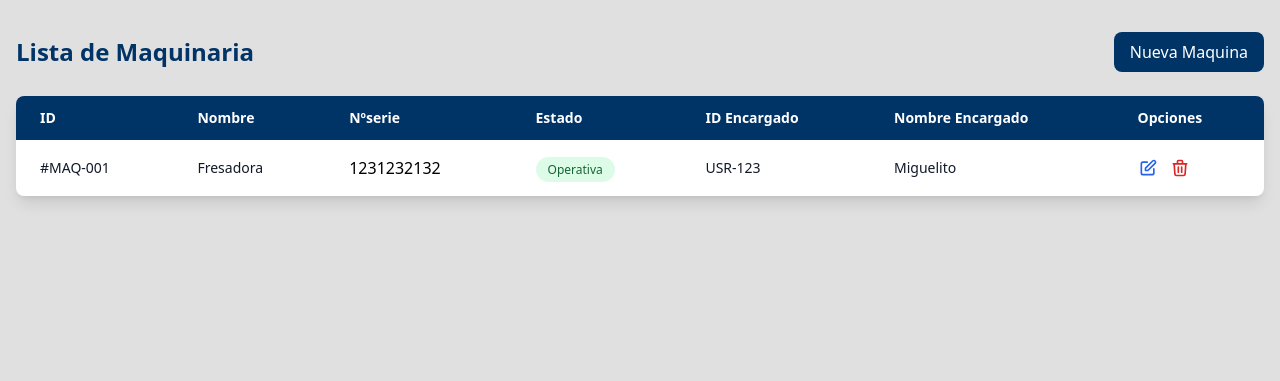
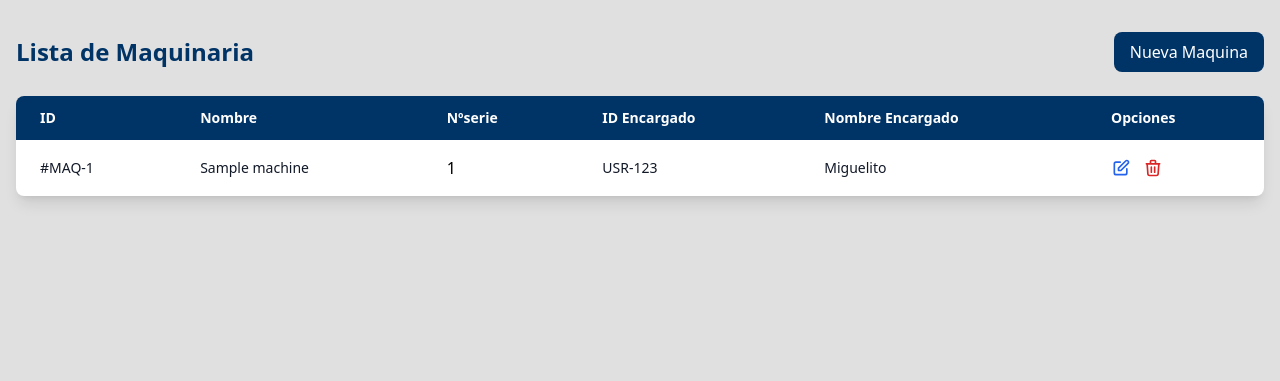
Before and after one commit to Amazghari/Projecte-3-Tot-Maquina, a PHP site: template App/Views/inventory.php in a window 1280 px wide. Shown: the part 80-461 px from the top of the page. Run offline with PHP 8.4, Linux system fonts and the light colour scheme; the template is opened without the code that fills it: most values are stand-ins (such as "Sample title", 1, 10 or a date in 2020); style sheets or scripts are compiled from the project's sources; some libraries are stand-ins or nearby versions.

Commit message:
Modificar modal añadir maquina

```diff
--- a/App/Views/inventory.php
+++ b/App/Views/inventory.php
@@ -28,32 +28,29 @@
                             <th class="px-6 py-3 text-left text-sm font-semibold">ID</th>
                             <th class="px-6 py-3 text-left text-sm font-semibold">Nombre</th>
                             <th class="px-6 py-3 text-left text-sm font-semibold">Nºserie</th>
-                            <th class="px-6 py-3 text-left text-sm font-semibold">Estado</th>
                             <th class="px-6 py-3 text-left text-sm font-semibold">ID Encargado</th>
                             <th class="px-6 py-3 text-left text-sm font-semibold">Nombre Encargado</th>
                             <th class="px-6 py-3 text-left text-sm font-semibold">Opciones</th>
                         </tr>
                     </thead>
+                    <?php foreach ($machines as $machine) { ?>
                     <tbody class="divide-y divide-gray-200">
                         <tr class="hover:bg-gray-50">
-                            <td class="px-6 py-4 text-sm text-gray-900">#MAQ-001</td>
+                            <td class="px-6 py-4 text-sm text-gray-900">#MAQ-<?= $machine["id"] ?></td>
                             <td class="px-6 py-4 text-sm text-gray-900">
-                                <p class="truncate max-w-[200px]">Fresadora</p>
+                                <p class="truncate max-w-[200px]"><?= $machine["name"] ?></p>
                             </td>
-                            <td class="px-6 py-4">1231232132</td>
-                            <td class="px-6 py-4">
-                                <span class="px-3 py-1 text-xs font-medium rounded-full bg-green-100 text-green-800">Operativa</span>
-                            </td>
+                            <td class="px-6 py-4"><?= $machine["serial_num"] ?></td>
                             <td class="px-6 py-4 text-sm text-gray-900">USR-123</td>
                             <td class="px-6 py-4 text-sm text-gray-900">Miguelito</td>
                             <td class="px-6 py-4 text-sm">
                                 <div class="flex space-x-3">
-                                    <button class="text-blue-600 hover:text-blue-800">
+                                    <button class="text-blue-600 hover:text-blue-800" data-id="<?= $machine["id"] ?>" data-bs-toggle="modal" data-bs-target="#modal-editar">
                                         <svg class="w-5 h-5" fill="none" stroke="currentColor" viewBox="0 0 24 24">
                                             <path stroke-linecap="round" stroke-linejoin="round" stroke-width="2" d="M11 5H6a2 2 0 00-2 2v11a2 2 0 002 2h11a2 2 0 002-2v-5m-1.414-9.414a2 2 0 112.828 2.828L11.828 15H9v-2.828l8.586-8.586z"/>
                                         </svg>
                                     </button>
-                                    <button class="text-red-600 hover:text-red-800">
+                                    <button class="text-red-600 hover:text-red-800" data-id="<?= $machine["id"] ?>">
                                         <svg class="w-5 h-5" fill="none" stroke="currentColor" viewBox="0 0 24 24">
                                             <path stroke-linecap="round" stroke-linejoin="round" stroke-width="2" d="M19 7l-.867 12.142A2 2 0 0116.138 21H7.862a2 2 0 01-1.995-1.858L5 7m5 4v6m4-6v6m1-10V4a1 1 0 00-1-1h-4a1 1 0 00-1 1v3M4 7h16"/>
                                         </svg>
@@ -62,6 +59,7 @@
                             </td>
                         </tr>
                     </tbody>
+                    <?php } ?>
                 </table>
             </div>
         </div>
@@ -86,27 +84,27 @@
                 <form class="space-y-4 mt-4" action="/inventario/addMachine" method="post" enctype="multipart/form-data">
                     <div>
                         <label class="block text-sm font-medium text-gray-700">Nombre</label>
-                        <input type="text" name="machineName" id="machineName" class="mt-1 block w-full rounded-md border-gray-300 shadow-sm focus:border-custom-blue focus:ring focus:ring-custom-blue focus:ring-opacity-50">
+                        <input type="text" name="machineName" id="machineName" class="mt-1 block w-full rounded-md border-gray-300 shadow-sm focus:border-custom-blue focus:ring focus:ring-custom-blue focus:ring-opacity-50 bg-custom-light-gray">
                     </div>
                     <div>
                         <label class="block text-sm font-medium text-gray-700">Nº Serie</label>
-                        <input type="text" name="serialNumber" id="serialNumber" class="mt-1 block w-full rounded-md border-gray-300 shadow-sm focus:border-custom-blue focus:ring focus:ring-custom-blue focus:ring-opacity-50">
+                        <input type="text" name="serialNumber" id="serialNumber" class="mt-1 block w-full rounded-md border-gray-300 shadow-sm focus:border-custom-blue focus:ring focus:ring-custom-blue focus:ring-opacity-50 bg-custom-light-gray">
                     </div>
                     <div>
                         <label class="block text-sm font-medium text-gray-700">Modelo</label>
-                        <input type="text" name="model" id="model" class="mt-1 block w-full rounded-md border-gray-300 shadow-sm focus:border-custom-blue focus:ring focus:ring-custom-blue focus:ring-opacity-50">
+                        <input type="text" name="model" id="model" class="mt-1 block w-full rounded-md border-gray-300 shadow-sm focus:border-custom-blue focus:ring focus:ring-custom-blue focus:ring-opacity-50 bg-custom-light-gray">
                     </div>
                     <div>
                         <label class="block text-sm font-medium text-gray-700">Fabricante</label>
-                        <input type="text" name="manufacturer" id="manufacturer" class="class="mt-1 block w-full rounded-md border-gray-300 shadow-sm focus:border-custom-blue focus:ring focus:ring-custom-blue focus:ring-opacity-50">
+                        <input type="text" name="manufacturer" id="manufacturer" class="mt-1 block w-full rounded-md border-gray-300 shadow-sm focus:border-custom-blue focus:ring focus:ring-custom-blue focus:ring-opacity-50 bg-custom-light-gray">
                     </div>
                     <div>
                         <label class="block text-sm font-medium text-gray-700">Fecha instalación</label>
-                        <input type="date" name="installationDate" id="installationDate" class="mt-1 block w-full rounded-md border-gray-300 shadow-sm focus:border-custom-blue focus:ring focus:ring-custom-blue focus:ring-opacity-50">
+                        <input type="date" name="installationDate" id="installationDate" class="mt-1 block w-full rounded-md border-gray-300 shadow-sm focus:border-custom-blue focus:ring focus:ring-custom-blue focus:ring-opacity-50 bg-custom-light-gray">
                     </div>
                     <div>
                         <label class="block text-sm font-medium text-gray-700">Localización</label>
-                        <input type="text" name="location" id="location" class="mt-1 block w-full rounded-md border-gray-300 shadow-sm focus:border-custom-blue focus:ring focus:ring-custom-blue focus:ring-opacity-50">
+                        <input type="text" name="location" id="location" class="mt-1 block w-full rounded-md border-gray-300 shadow-sm focus:border-custom-blue focus:ring focus:ring-custom-blue focus:ring-opacity-50 bg-custom-light-gray">
                     </div>
                     <div>
                         <label class="block text-sm font-medium text-gray-700">Imagen</label>
@@ -127,6 +125,66 @@
             </div>
         </div>
 
+        <!-- Modal para editar -->
+         <?php foreach ($machines as $machine) { ?>
+        <div class="hidden fixed inset-0 bg-gray-600 bg-opacity-50 overflow-y-auto h-full w-full"
+             id="modal-editar"
+             role="dialog"
+             aria-modal="true">
+            <div class="modal-content p-6">
+                <div class="flex justify-between items-center pb-3 border-b">
+                    <h3 class="text-xl font-semibold text-gray-900">Editar Maquina</h3>
+                    <label for="modal-toggle" class="cursor-pointer text-gray-600 hover:text-gray-800">
+                        <svg class="w-6 h-6" fill="none" stroke="currentColor" viewBox="0 0 24 24">
+                            <path stroke-linecap="round" stroke-linejoin="round" stroke-width="2" d="M6 18L18 6M6 6l12 12"/>
+                        </svg>
+                    </label>
+                </div>
+                <form class="space-y-4 mt-4" action="/inventario/updateMachine" method="post" enctype="multipart/form-data">
+                    <input type="hidden" name="id" value="<?= $machine["id"] ?>">
+                    <div>
+                        <label class="block text-sm font-medium text-gray-700">Nombre</label>
+                        <input type="text" name="name" id="name" value="<?= $machine["name"] ?>" class="mt-1 block w-full rounded-md border-gray-300 shadow-sm focus:border-custom-blue focus:ring focus:ring-custom-blue focus:ring-opacity-50">
+                    </div>
+                    <div>
+                        <label class="block text-sm font-medium text-gray-700">Nº Serie</label>
+                        <input type="text" name="serial_num" id="serial_num" value="<?= $machine["serial_num"] ?>" class="mt-1 block w-full rounded-md border-gray-300 shadow-sm focus:border-custom-blue focus:ring focus:ring-custom-blue focus:ring-opacity-50">
+                    </div>
+                    <div>
+                        <label class="block text-sm font-medium text-gray-700">Modelo</label>
+                        <input type="text" name="model" id="model" value="<?= $machine["model"] ?>" class="mt-1 block w-full rounded-md border-gray-300 shadow-sm focus:border-custom-blue focus:ring focus:ring-custom-blue focus:ring-opacity-50">
+                    </div>
+                    <div>
+                        <label class="block text-sm font-medium text-gray-700">Fabricante</label>
+                        <input type="text" name="manufacturer" id="manufacturer" value="<?= $machine["manufacturer"] ?>" class="mt-1 block w-full rounded-md border-gray-300 shadow-sm focus:border-custom-blue focus:ring focus:ring-custom-blue focus:ring-opacity-50">
+                    </div>
+                    <div>
+                        <label class="block text-sm font-medium text-gray-700">Fecha instalación</label>
+                        <input type="date" name="installation_date" id="installation_date" value="<?= $machine["installation_date"] ?>" class="mt-1 block w-full rounded-md border-gray-300 shadow-sm focus:border-custom-blue focus:ring focus:ring-custom-blue focus:ring-opacity-50">
+                    </div>
+                    <div>
+                        <label class="block text-sm font-medium text-gray-700">Localización</label>
+                        <input type="text" name="location" id="location" value="<?= $machine["location"] ?>" class="mt-1 block w-full rounded-md border-gray-300 shadow-sm focus:border-custom-blue focus:ring focus:ring-custom-blue focus:ring-opacity-50">
+                    </div>
+                    <div>
+                        <label class="block text-sm font-medium text-gray-700">Imagen</label>
+                        <input type="file" name="image" id="image" accept="image/*" class="mt-1 block w-full rounded-md border-gray-300 shadow-sm focus:border-custom-blue focus:ring focus:ring-custom-blue focus:ring-opacity-50">
+                    </div>
+
+                    <div class="flex justify-end space-x-3 mt-6 pt-4 border-t">
+                        <label for="modal-toggle"
+                               class="px-4 py-2 bg-gray-100 text-gray-700 rounded-md hover:bg-gray-200 cursor-pointer">
+                            Cancelar
+                        </label>
+                        <button type="submit"
+                                class="px-4 py-2 bg-custom-blue text-white rounded-md hover:bg-blue-800 transition-colors">
+                            Guardar
+                        </button>
+                    </div>
+                </form>
+            </div>
+        </div>
+        <?php } ?>
 </body>
 <!-- Footer -->
 <?php include 'Layouts/footer.php'; ?>
```
